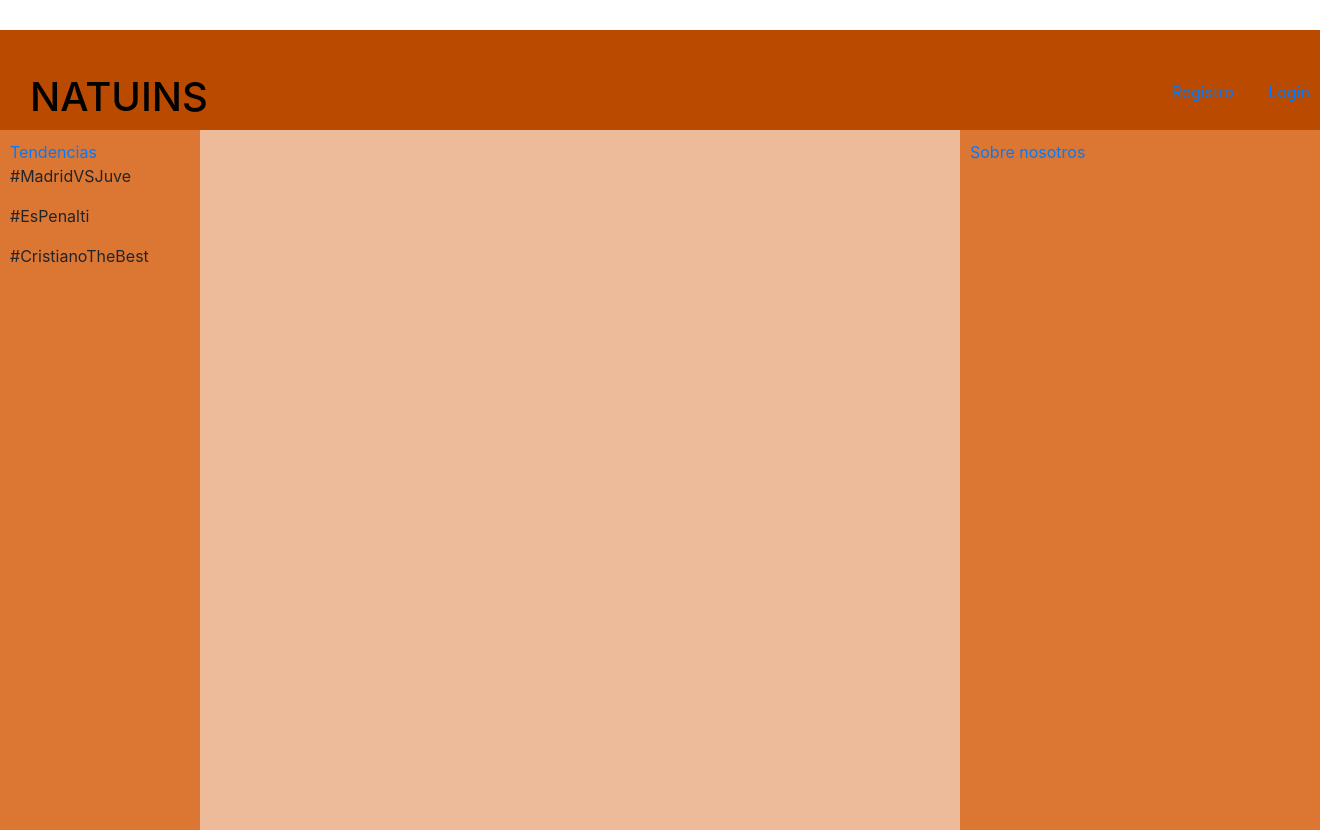
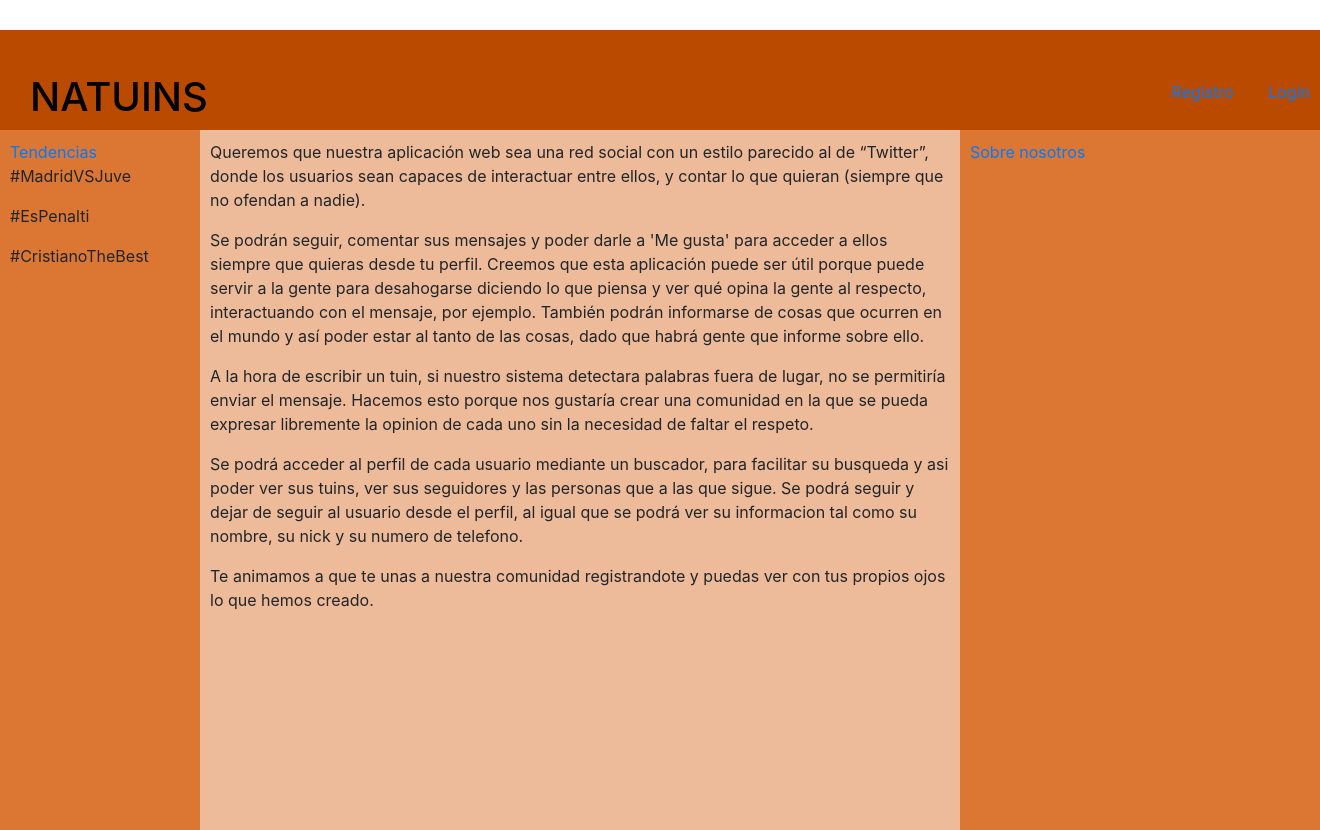
Before and after one commit to Rafaelml/NATUINS, a PHP site: page /views/inicio.php in a window 1320 px wide. Run offline with PHP 8.4, Linux system fonts and the light colour scheme; data that the repository does not hold is empty.

Commit message:
Cambiado inicio, sobre nosotros y parte de mi perfil
Falta IMG del perfil

```diff
--- a/controllers/controller/Controller.php
+++ b/controllers/controller/Controller.php
@@ -63,6 +63,10 @@ class Controller{
 
     public static function updateTelefono($telefono,$user){
         UserR::settTelefono($telefono,$user);
+    }
+
+    public static function updateImg($img,$user){
+        UserR::setImg($img,$user);
     }
 
     public static function actFollowing($idUser ,$idUser_a_Seguir){
--- a/models/UserR.php
+++ b/models/UserR.php
@@ -64,6 +64,11 @@ class UserR extends UserNoR
     public static function getTelefono($user)
     {
         return $user->telefono;
+    }
+
+    public static function getImg($user)
+    {
+        return $user->img;
     }
 
     public static function getMessage($user)
@@ -142,6 +147,12 @@ class UserR extends UserNoR
     public static function settStatus($status,$user)
     {
         $user->status =$status;
+        $user->setCampos($user);
+    }
+
+    public static function setImg($img,$user)
+    {
+        $user->img =$img;
         $user->setCampos($user);
     }
 
--- a/views/body/contenido.php
+++ b/views/body/contenido.php
@@ -12,6 +12,7 @@
 		        </div>';
 	        echo'<div id="tuins">';
 	        echo Controller::viewTuins();
+	        echo '</div>';
 	    }
 	    elseif($_SESSION['tipo'] == 'admin'){
             echo '<h1>Administrar Usuarios</h1>';
@@ -19,9 +20,29 @@
 	    }
 	}
 	    else{
-            echo'<div id="tuins">';
+            /*echo'<div id="tuins">';
             echo Controller::viewTuins();
+            </div>*/
+            echo "<p> Queremos que nuestra aplicación web sea una red social con un estilo parecido al de “Twitter”,
+            donde los usuarios sean capaces de interactuar entre ellos, y contar lo que quieran (siempre que no ofendan a nadie).</p>";
+
+            echo "<p> Se podrán seguir, comentar sus mensajes y poder darle a 'Me gusta' para acceder a ellos siempre que quieras
+            desde tu perfil.
+            Creemos que esta aplicación puede ser útil porque puede servir a la gente para desahogarse diciendo lo que piensa
+            y ver qué opina la gente al respecto, interactuando con el mensaje, por ejemplo.
+            También podrán informarse de cosas que ocurren en el mundo y así poder estar al tanto de las cosas,
+            dado que habrá gente que informe sobre ello. </p>";
+
+            echo "<p> A la hora de escribir un tuin, si nuestro sistema detectara palabras fuera de lugar, no se permitiría enviar
+            el mensaje. Hacemos esto porque nos gustaría crear una comunidad en la que se pueda expresar libremente la opinion de cada uno
+            sin la necesidad de faltar el respeto.</p>";
+
+            echo "<p> Se podrá acceder al perfil de cada usuario mediante un buscador, para facilitar su busqueda
+            y asi poder ver sus tuins, ver sus seguidores y las personas que a las que sigue. Se podrá seguir y dejar de seguir
+            al usuario desde el perfil, al igual que se podrá ver su informacion tal como su nombre, su nick y su numero de telefono.</p>";
+
+            echo "<p> Te animamos a que te unas a nuestra comunidad registrandote y puedas ver con tus propios ojos lo que hemos creado.
+            </p>";
         }
 	?>
 </div>
-</div>
```
Also changed, not shown: controllers/controlerUpdatePerfil.php (+6 -2 lines), views/clases/Miperfil.php (+31 -1 lines), views/nosotros.php (+15 -3 lines).
